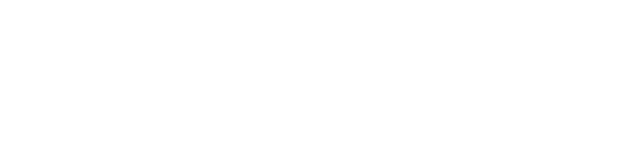
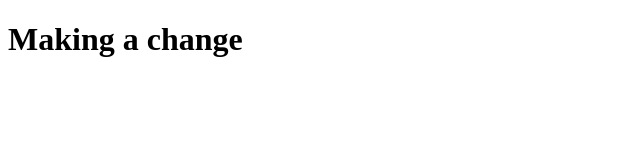
Before and after one commit to Samdez/my-super-website, a plain HTML site: page index.html in a window 1280 px wide. Shown: the whole page, without its empty margins (0-640 px from the left). Drawn offline with Linux system fonts and the light colour scheme.

Commit message:
adding a h1

```diff
--- a/index.html
+++ b/index.html
@@ -5,6 +5,6 @@
     <title>title</title>
   </head>
   <body>
-
+    <h1>Making a change</h1>
   </body>
 </html>
```
